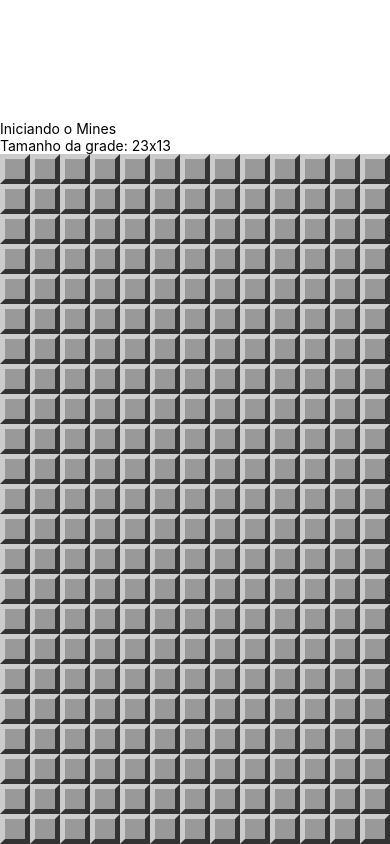
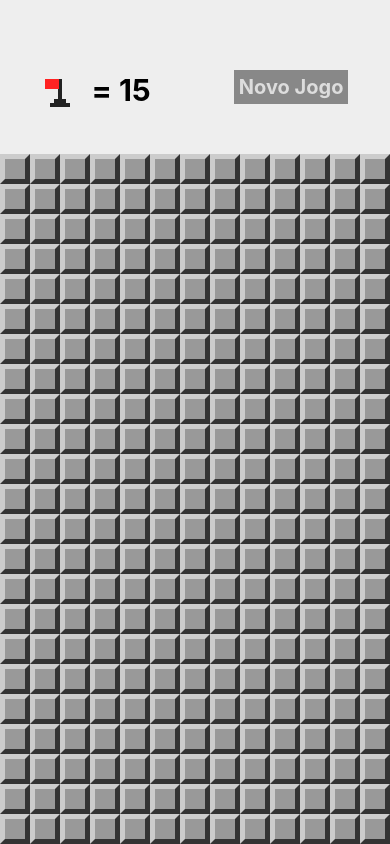
Before and after one commit to mfabiodias/react-native-jogo-campo-minado, a React Native app: screen / in a window 390 px wide. Built offline with nearby package versions, Linux system fonts and the light colour scheme.

Commit message:
Adição nível de dificuldade de jogo e conclusão do projeto

```diff
--- a/App.js
+++ b/App.js
@@ -2,7 +2,9 @@ import React, { Component } from 'react'
 import { StyleSheet, Text, View, Alert} from 'react-native'
 import params from './src/params'
 import MineField from './src/components/MineField'
-import { createMinedBoard, cloneBoard, openField, hasExplosion, wonGame, showMines, invertFlag } from './src/functions'
+import Header from './src/components/Header'
+import LevelSelect from './src/screens/LevelSelect'
+import { createMinedBoard, cloneBoard, openField, hasExplosion, wonGame, showMines, invertFlag, flagsUsed } from './src/functions'
 
 export default class App extends Component {
 
@@ -26,6 +28,7 @@ export default class App extends Component {
       board: createMinedBoard(rows, cols, this.minesAmount()),
       won: false,
       lost: false,
+      showLevelSelection: false,
     }
   }
 
@@ -38,11 +41,28 @@ export default class App extends Component {
     if(lost)
     {
       showMines(board)
-      Alert.alert("Perdeu!!!", "Que burro...")
+      //Alert.alert("Perdeu!!!", "Que burro...")
+      Alert.alert(
+        'Perdeu',
+        'Que burro',
+        [
+          {text: 'Cancel', onPress: () => console.log('Cancel Pressed!')},
+          {text: 'Ok', onPress: () => this.setState(this.createState())},
+
+        ]
+      )
     }
     else if(won)
     {
-      Alert.alert("Parabéns!!!", "Você ganhou!")
+      Alert.alert(
+        'Parabéns',
+        'Você ganhou',
+        [
+          {text: 'Cancel', onPress: () => console.log('Cancel Pressed!')},
+          {text: 'OK', onPress: () => this.setState(this.createState())},
+
+        ]
+      )
     }
 
     this.setState({board, lost, won})
@@ -55,17 +75,39 @@ export default class App extends Component {
 
     if(won)
     {
-      Alert.alert("Parabéns!!!", "Você ganhou!")
+      //Alert.alert("Parabéns!!!", "Você ganhou!")
+
+      Alert.alert(
+        'Parabéns',
+        'Você ganhou',
+        [
+          {text: 'Cancel', onPress: () => console.log('Cancel Pressed!')},
+          {text: 'OK', onPress: () => this.setState(this.createState())},
+
+        ]
+        // ,
+        // { cancelable: false }
+      )
     }
 
     this.setState({board, won})
   }
 
+  onLevelSelected = level => {
+    params.difficultLevel = level
+    this.setState(this.createState())
+  }
+
   render() {
     return(
       <View style={styles.container}>
-        <Text style={styles.welcome}>Iniciando o Mines</Text>
-        <Text style={styles.welcome}>Tamanho da grade: {params.getRowsAmount()}x{params.getColumnsAmount()}</Text>
+        <LevelSelect isVisible={this.state.showLevelSelection}
+          onLevelSelected={this.onLevelSelected}
+          onCancel={() => this.setState({showLevelSelection: false})} />
+        <Header flagsLeft={this.minesAmount() - flagsUsed(this.state.board)}
+          onNewGame={() => this.setState(this.createState())}
+          onFlagPress={() => this.setState({showLevelSelection: true})}
+        />
         <View style={styles.board}>
           <MineField board={this.state.board} onOpenField={this.onOpenField} onSelectField={this.onSelectField} />
         </View>
--- /dev/null
+++ b/src/components/Header.js
@@ -0,0 +1,54 @@
+import React from 'react'
+import { StyleSheet, View, Text, TouchableOpacity } from 'react-native'
+import Flag from './Flag'
+
+export default props => {
+    return (
+        <View style={styles.container} >
+            <View style={styles.flagContainer} >
+                <TouchableOpacity onPress={props.onFlagPress} style={styles.flagButton} >
+                    <Flag bigger />
+                </TouchableOpacity>
+                <Text style={styles.flagsLeft} >
+                    = {props.flagsLeft}
+                </Text>
+            </View>
+            <TouchableOpacity style={styles.button} onPress={props.onNewGame} >
+                <Text style={styles.buttonLabel} >Novo Jogo</Text>
+            </TouchableOpacity>
+        </View>
+    )
+}
+
+const styles = StyleSheet.create({
+    container: {
+        flex: 1,
+        flexDirection: 'row',
+        backgroundColor: '#EEE',
+        alignItems: 'center',
+        justifyContent: 'space-around',
+        paddingTop: 20,
+    },
+    flagContainer: {
+        flexDirection: 'row',
+    },
+    flagButton: {
+        marginTop: 10,
+        minWidth: 30,
+    },
+    flagsLeft: {
+        fontSize: 30,
+        fontWeight: 'bold',
+        paddingTop: 5,
+        marginLeft: 20,
+    },
+    button: {
+        backgroundColor: '#888',
+        padding: 5,
+    },
+    buttonLabel: {
+        fontSize: 20,
+        color: '#DDD',
+        fontWeight: 'bold',
+    }
+})
--- a/src/functions.js
+++ b/src/functions.js
@@ -105,6 +105,7 @@ const invertFlag = (board, row, column) => {
     const field = board[row][column]
     field.flagged = !field.flagged
 }
+const flagsUsed = board => fields(board).filter(field => field.flagged).length
 
 export {
     createMinedBoard,
@@ -113,5 +114,6 @@ export {
     hasExplosion,
     wonGame,
     showMines,
-    invertFlag
+    invertFlag,
+    flagsUsed
 }
--- a/src/params.js
+++ b/src/params.js
@@ -5,7 +5,7 @@ const params = {
     borderSize: 5,
     fontSize: 15,
     headerRation: 0.15,
-    difficultLevel: 0.1,
+    difficultLevel: 0.05,
     getColumnsAmount() {
         const width = Dimensions.get('window').width
         return Math.floor(width / this.blockSize)
--- /dev/null
+++ b/src/screens/LevelSelect.js
@@ -0,0 +1,70 @@
+import React from 'react'
+import { StyleSheet, Text, View, TouchableOpacity, Modal} from 'react-native'
+
+export default props => {
+    return (
+        <Modal onRequestClose={props.onCancel} visible={props.isVisible}
+            animationType='slide' transparent={true} >
+            <View style={styles.frame}>
+                <View style={styles.container}>
+                    <Text style={styles.title}>Selecione o Nível</Text>
+                    <TouchableOpacity style={styles.button}
+                        onPress={() => props.onLevelSelected(0.05)} >
+                        <Text style={[styles.buttonLabel, styles.bgEasy]}>Fácil</Text>
+                    </TouchableOpacity>
+                    <TouchableOpacity style={styles.button}
+                        onPress={() => props.onLevelSelected(0.08)} >
+                        <Text style={[styles.buttonLabel, styles.bgNormal]}>Intermediário</Text>
+                    </TouchableOpacity>
+                    <TouchableOpacity style={styles.button}
+                        onPress={() => props.onLevelSelected(0.1)} >
+                        <Text style={[styles.buttonLabel, styles.bgHard]}>Difícil</Text>
+                    </TouchableOpacity>
+                </View>
+            </View>
+
+        </Modal>
+    )
+}
+
+const styles = StyleSheet.create({
+
+    frame: {
+        flex: 1,
+        alignItems: 'center',
+        justifyContent: 'center',
+        backgroundColor: 'rgba(0,0,0,0.6)',
+    },
+    container: {
+        backgroundColor: '#EEE',
+        alignItems: 'center',
+        justifyContent: 'center',
+        padding: 15,
+    },
+    title: {
+        fontSize: 30,
+        fontWeight: 'bold',
+    },
+    button: {
+        marginTop: 10,
+    },
+    buttonLabel: {
+        fontSize: 18,
+        fontWeight: 'bold',
+        padding: 5,
+        color: '#FFF',
+        borderRadius: 10,
+        minWidth: 180,
+        textAlign:'center',
+        overflow: "hidden"
+    },
+    bgEasy: {
+        backgroundColor: '#49B65D',
+    },
+    bgNormal: {
+        backgroundColor: '#2765F7',
+    },
+    bgHard: {
+        backgroundColor: '#F26337',
+    },
+})
```
